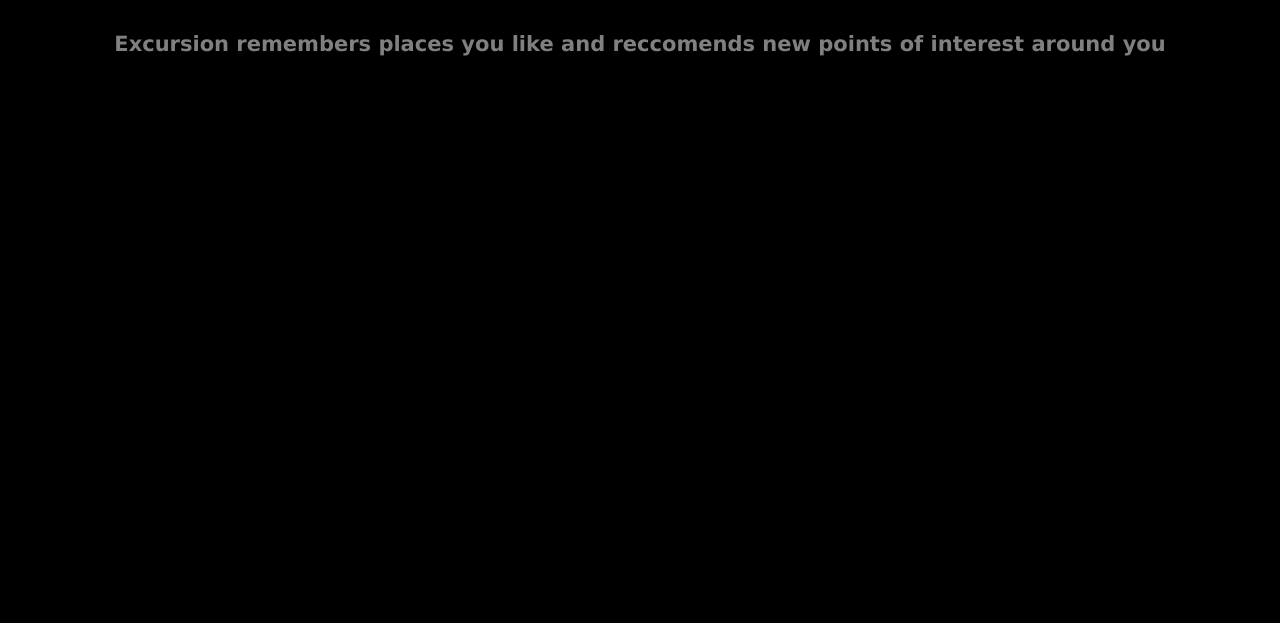
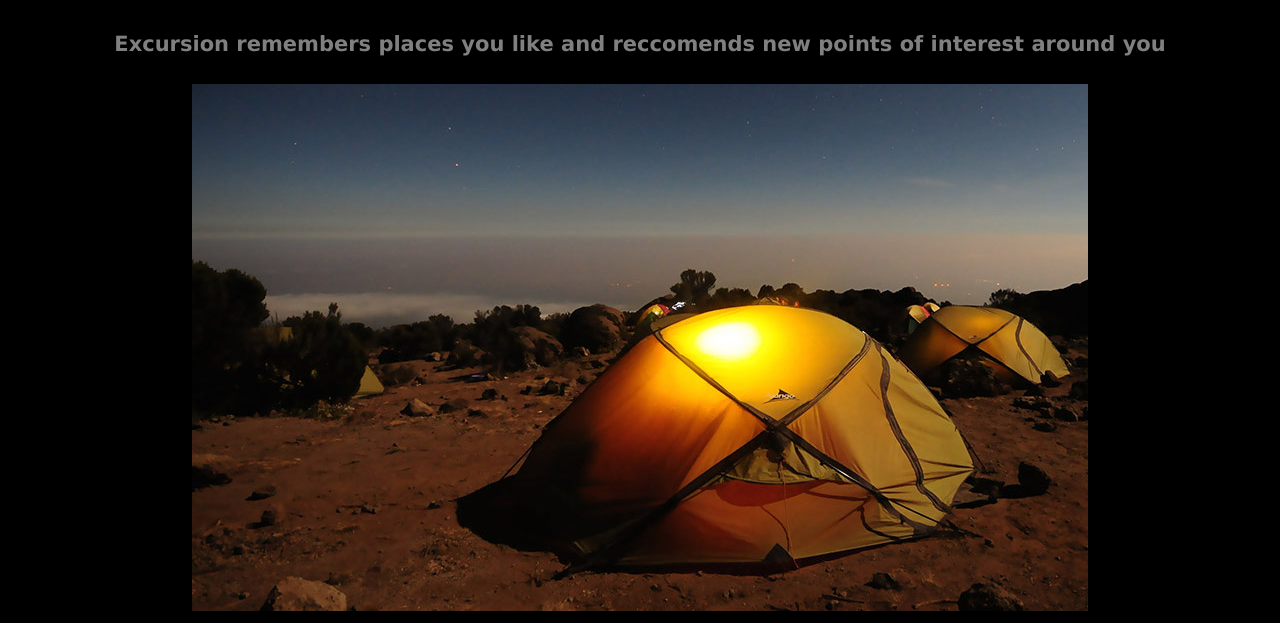
Before and after one commit to chriseves/excursion, a plain HTML site: page index.html in a window 1280 px wide. Shown: the part 401-1024 px from the top of the page. Before the commit the page ends 800 px from the top, so only its background shows below. Drawn offline with Linux system fonts and the light colour scheme; files whose address does not match are found by name.

Commit message:
added image of tents

```diff
--- a/index.html
+++ b/index.html
@@ -21,6 +21,9 @@
         <h4 class="description">Excursion remembers places you like and reccomends new
             points of interest around you</h4>
 
+        <!--image section-->
+        <img src="/Users/chrisophereves/codecademy/projects/excursion/resources/images/camp.jpg" alt="tents in an open field">
+
     </body>
 
 
```
